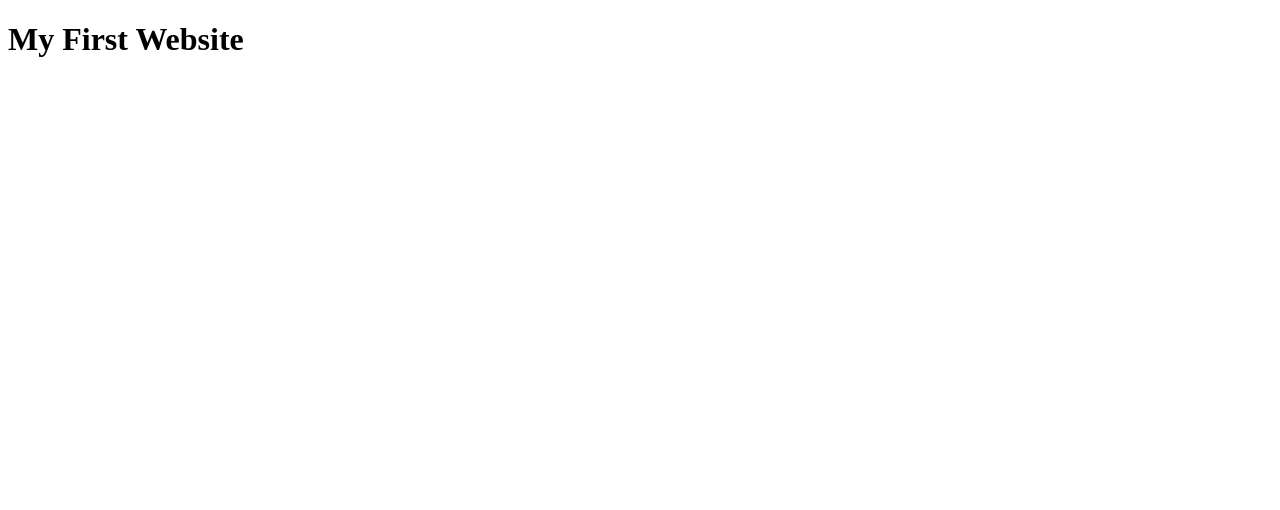
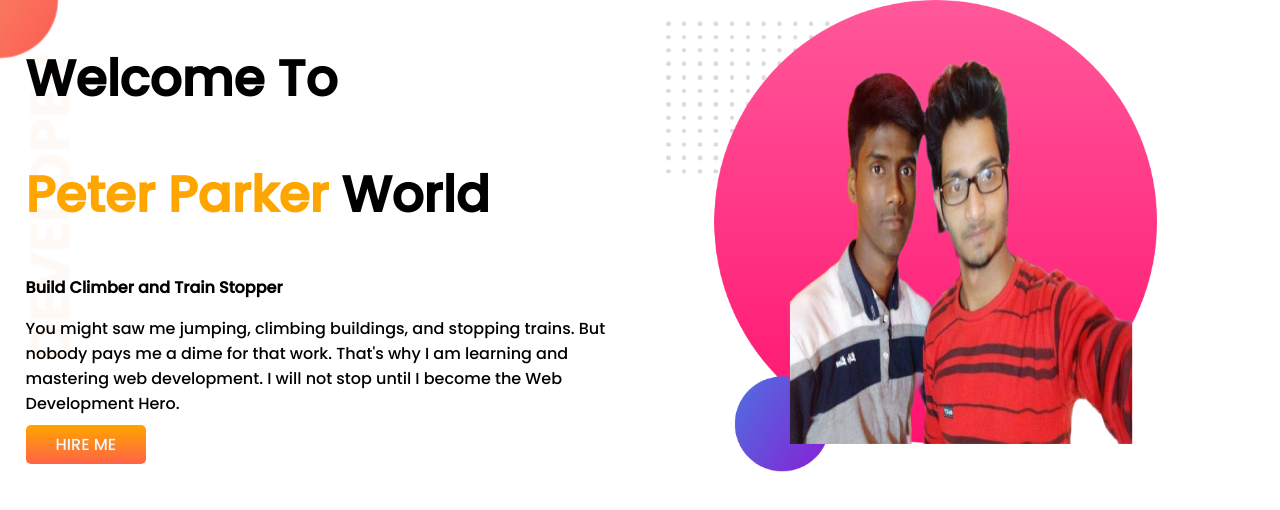
Before and after one commit to Shihabuddin9/Developer-portfolio, a plain HTML site: page index.html in a window 1280 px wide. Drawn offline with Linux system fonts and the light colour scheme.

Commit message:
first commit

```diff
--- a/index.html
+++ b/index.html
@@ -5,11 +5,32 @@
     <meta charset="UTF-8">
     <meta http-equiv="X-UA-Compatible" content="IE=edge">
     <meta name="viewport" content="width=device-width, initial-scale=1.0">
+    <link rel="stylesheet" href="style.css">
+    <link href="https://fonts.googleapis.com/css2?family=Oswald:wght@500&family=Poppins:wght@500&display=swap"
+        rel="stylesheet">
+
+
     <title>Developer-portfolio</title>
 </head>
 
 <body>
-    <h1>My First Website</h1>
+    <section class="top-banner">
+        <div class="half-width">
+            <h1>Welcome To</h1>
+            <h1><span class="peter-color">Peter Parker</span> World</h1>
+            <p class="p1-font-style">Build Climber and Train Stopper</p>
+            <p>You might saw me jumping, climbing buildings, and stopping trains. But nobody pays me a dime for that
+                work. That's why I am learning and mastering web development. I will not stop until I become the Web
+                Development Hero.
+
+            </p>
+            <a class="link-button" href="https://www.linkedin.com/in/shihab-uddin-857149171/" target="_blank">HIRE
+                ME</a>
+        </div>
+        <div class="img-style half-width">
+            <img src="images/my-bg2.png" alt="">
+        </div>
+    </section>
 </body>
 
 </html>
--- /dev/null
+++ b/style.css
@@ -0,0 +1,42 @@
+body {
+    font-family: 'Poppins', sans-serif;
+    margin: 0%;
+}
+
+h1 {
+    font-size: 50px;
+}
+
+.p1-font-style {
+    font-weight: 700;
+}
+
+.peter-color {
+    color: orange;
+}
+
+section {
+    display: flex;
+}
+
+.half-width {
+    width: 50%;
+    margin-left: 2%;
+}
+
+.link-button {
+    text-decoration: none;
+    background-image: linear-gradient(orange, tomato);
+    padding: 8px 30px;
+    border-radius: 5px;
+    color: aliceblue;
+}
+
+.img-style img {
+    width: 80%;
+}
+
+.top-banner {
+    background-image: url(images/top-banner.png);
+    background-repeat: no-repeat;
+}
```
Also changed, not shown: images/My project (12).png (added), images/dream-bg.png (added), images/exp-bg.png (added), images/jhankar.png (added), images/jhankar2.png (added), images/my-bg.png (added), images/my-bg2.png (added), images/top-banner.png (added), 7 other files.
